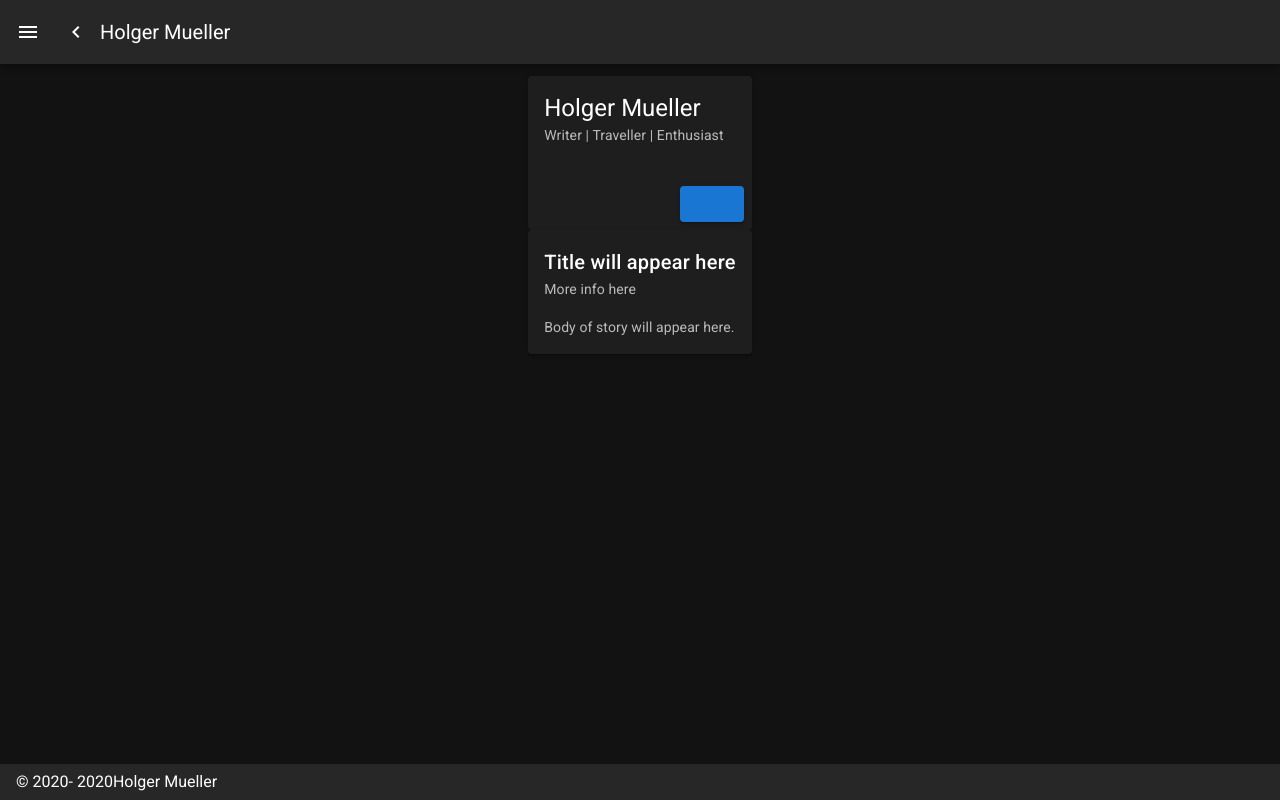
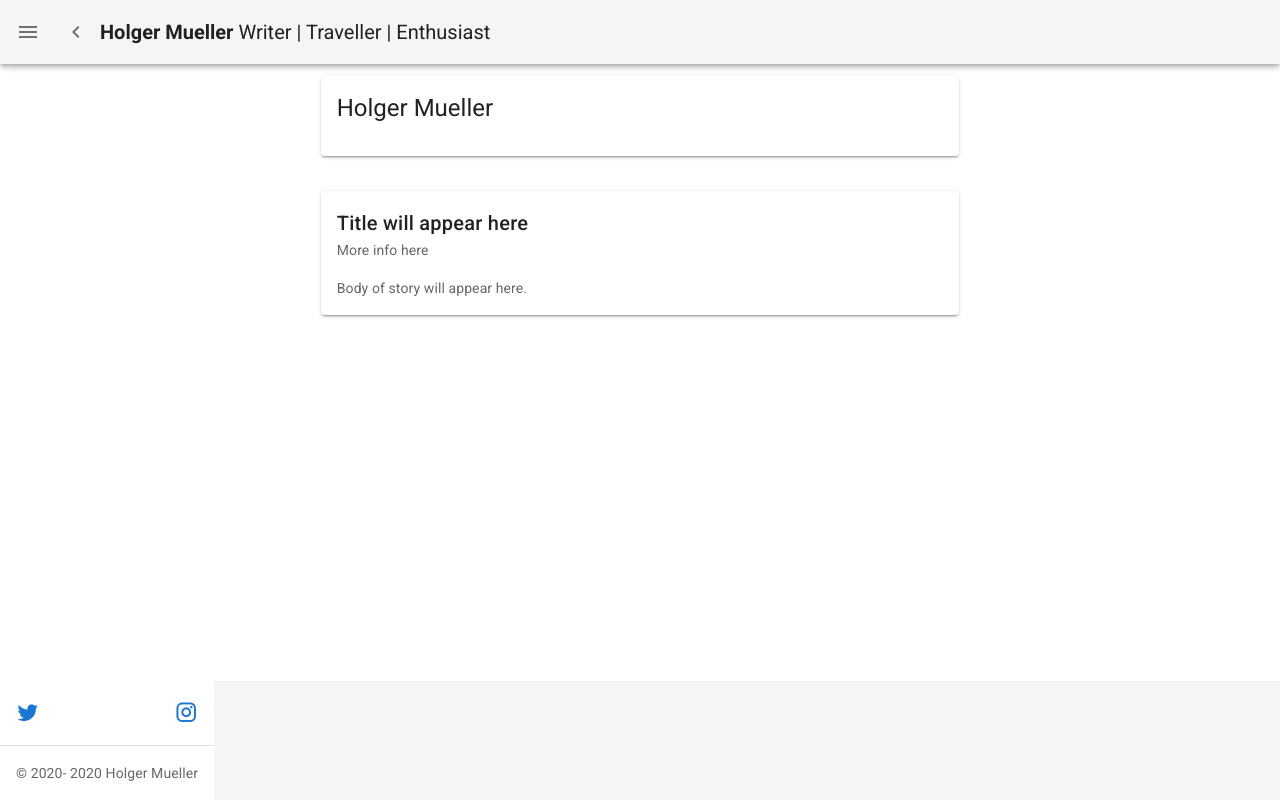
Before and after one commit to Holgermueller/hmwriterblog, a Nuxt app: page / in a window 1280 px wide. Built offline with nearby package versions, Linux system fonts and the light colour scheme.

Commit message:
some styling

```diff
--- a/layouts/default.vue
+++ b/layouts/default.vue
@@ -43,7 +43,12 @@
         <v-icon>mdi-{{ `chevron-${miniVariant ? 'right' : 'left'}` }}</v-icon>
       </v-btn>
 
-      <v-toolbar-title> Holger Mueller</v-toolbar-title>
+      <v-toolbar-title>
+        <strong to="/">
+          Holger Mueller
+        </strong>
+        Writer | Traveller | Enthusiast</v-toolbar-title
+      >
       <v-spacer />
     </v-app-bar>
     <v-content>
@@ -52,9 +57,31 @@
       </v-container>
     </v-content>
 
-    <v-footer class="text-center" :fixed="fixed" app>
-      <span>&copy; 2020- {{ new Date().getFullYear() }} </span>
-      Holger Mueller
+    <v-footer padless :fixed="fixed" app>
+      <v-card flat tile>
+        <v-card-title>
+          <h3>
+            <a href="https://twitter.com/thatHMMueller">
+              <span class="mdi mdi-twitter"></span
+            ></a>
+          </h3>
+
+          <v-spacer></v-spacer>
+
+          <h3>
+            <a href="https://www.instagram.com/holgerj9">
+              <span class="mdi mdi-instagram"></span
+            ></a>
+          </h3>
+        </v-card-title>
+
+        <v-divider></v-divider>
+
+        <v-card-subtitle class="text-center">
+          <span>&copy; 2020- {{ new Date().getFullYear() }} </span>
+          Holger Mueller
+        </v-card-subtitle>
+      </v-card>
     </v-footer>
   </v-app>
 </template>
--- a/nuxt.config.js
+++ b/nuxt.config.js
@@ -54,7 +54,7 @@ export default {
   vuetify: {
     customVariables: ['~/assets/variables.scss'],
     theme: {
-      dark: true,
+      dark: false,
       themes: {
         dark: {
           primary: colors.blue.darken2,
--- a/pages/index.vue
+++ b/pages/index.vue
@@ -1,25 +1,19 @@
 <template>
-  <v-layout column justify-center align-center>
-    <v-flex xs12 sm8 md6>
-      <v-card>
+  <div id="home">
+    <v-card class="page-header">
       <v-card-title class="headline text-center">
         Holger Mueller
       </v-card-title>
-        <v-card-subtitle>Writer | Traveller | Enthusiast</v-card-subtitle>
+      <v-card-subtitle></v-card-subtitle>
       <v-card-text> </v-card-text>
-        <v-card-actions>
-          <v-spacer />
-          <v-btn color="primary" nuxt> </v-btn>
-        </v-card-actions>
     </v-card>
 
-      <v-card>
+    <v-card class="recent-post">
       <v-card-title>Title will appear here</v-card-title>
       <v-card-subtitle>More info here</v-card-subtitle>
       <v-card-text>Body of story will appear here.</v-card-text>
     </v-card>
-    </v-flex>
-  </v-layout>
+  </div>
 </template>
 
 <script>
@@ -27,3 +21,21 @@ export default {
   components: {}
 }
 </script>
+
+<style scoped>
+app {
+  background-image: url('~assets/background.png');
+}
+
+.page-header {
+  width: 55%;
+  margin-left: auto;
+  margin-right: auto;
+  margin-bottom: 2%;
+}
+
+.recent-post {
+  width: 55%;
+  margin: 3% auto 0;
+}
+</style>
--- a/pages/previous/previous.vue
+++ b/pages/previous/previous.vue
@@ -7,13 +7,40 @@
         Check out some of my previous writings
       </v-card-subtitle>
     </v-card>
+
+    <v-container class="previous-entries-container" fluid>
+      <v-layout row wrap>
+        <v-flex xs12 sm12 md6 lg4 xl4>
+          <v-hover v-slot:default="{ hover }">
+            <v-card class="preview-card" :elevation="hover ? 12 : 2" tile>
+              <v-card-title>Title will appear here</v-card-title>
+              <v-card-subtitle>More info here</v-card-subtitle>
+              <v-card-text>Teaser for entry here</v-card-text>
+              <v-card-actions>tags here</v-card-actions>
+            </v-card>
+          </v-hover>
+        </v-flex>
+      </v-layout>
+    </v-container>
   </div>
 </template>
 
 <script>
 export default {
-  name: 'PreviousPosts'
+  name: 'PreviousPosts',
+
+  data() {
+    return {}
+  }
 }
 </script>
 
-<style scoped></style>
+<style scoped>
+.previous-entries-container {
+  width: 75%;
+}
+
+.preview-card {
+  margin: 8%;
+}
+</style>
```
Also changed, not shown: 1 other file (tests, documents, lock files or other folders). Lines whose indentation alone changed are shown as unchanged.
